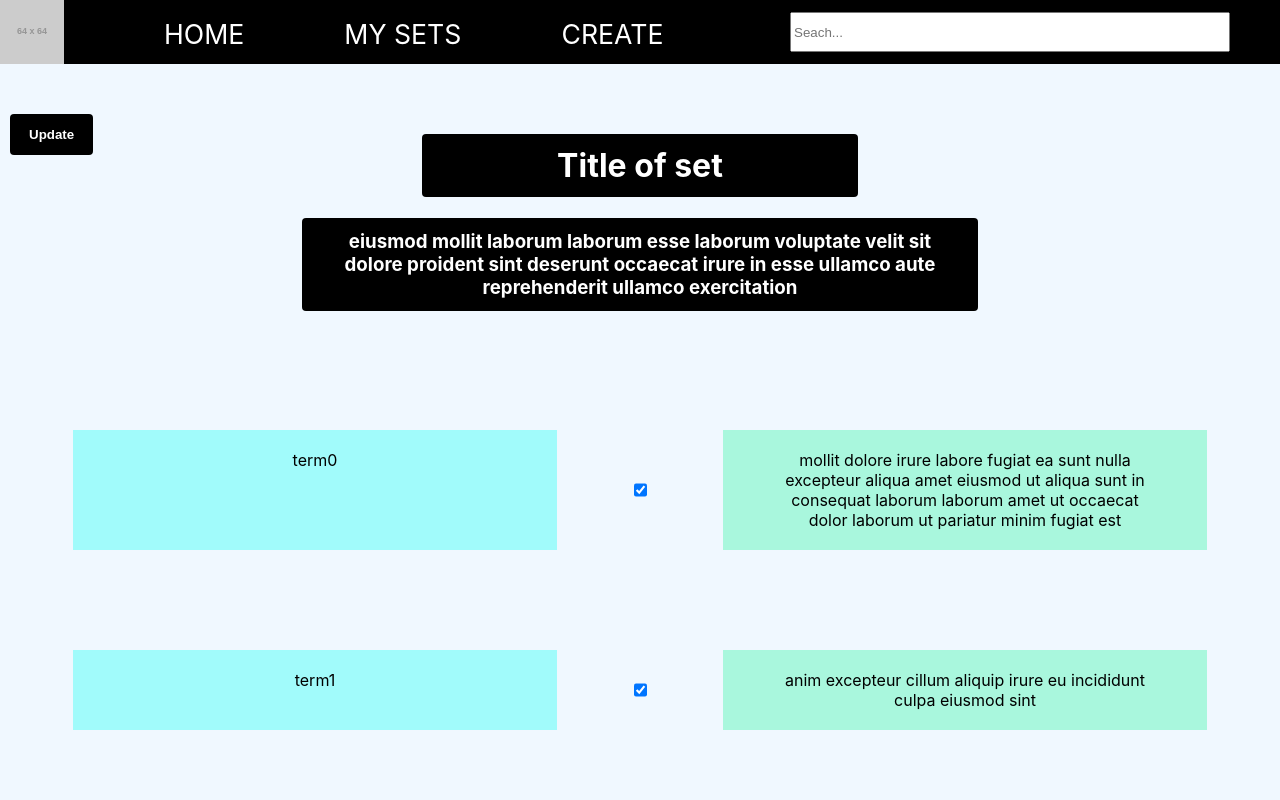
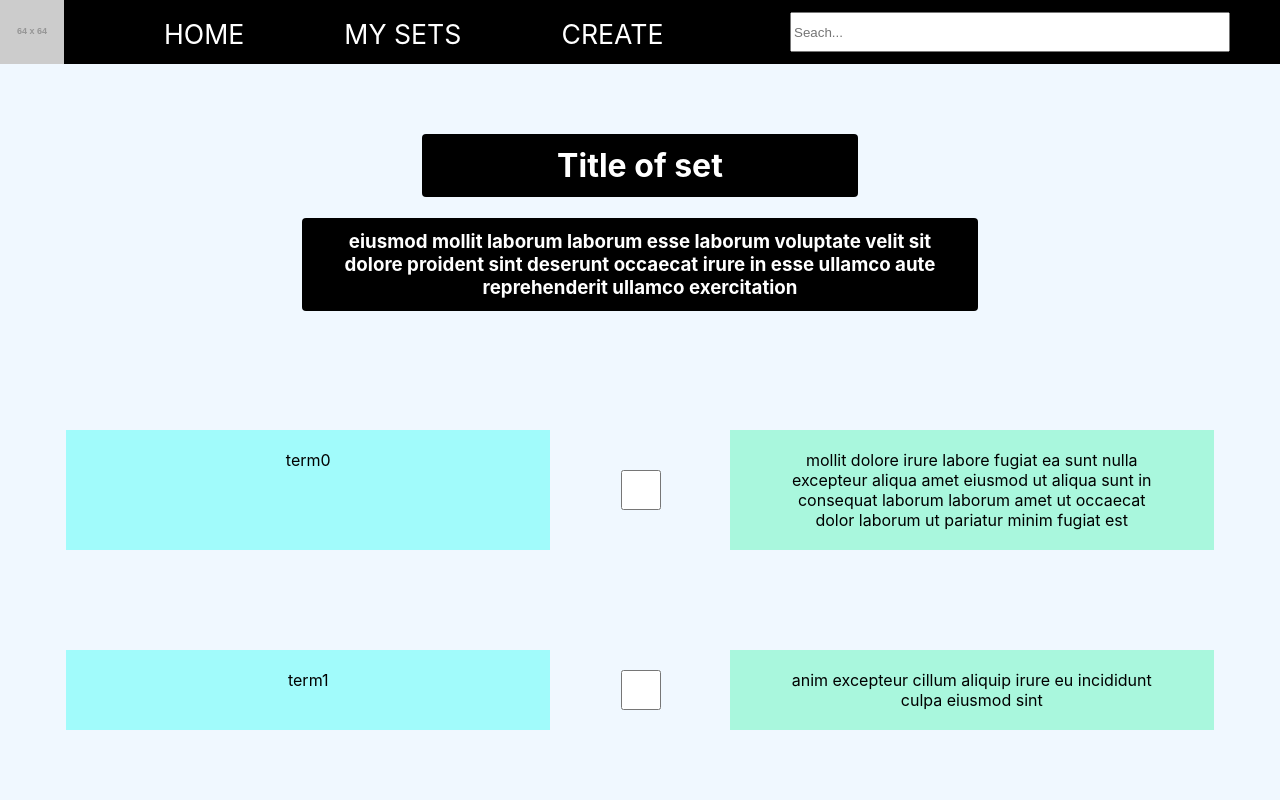
Before and after one commit to Diglettss/Flashcards, a React (Vite) app in the folder flashcards-ui/: page /mysets/update/1 in a window 1280 px wide. Shown: the top 800 px of the page. Built offline with nearby package versions, Linux system fonts and the light colour scheme.

Commit message:
cleaner code, more comments, better checkbox code

```diff
--- a/flashcards-ui/contexts/flashcard.jsx
+++ b/flashcards-ui/contexts/flashcard.jsx
@@ -36,7 +36,7 @@ export const FlashcardContextProvider = ({ children }) => {
                     definition: lorem.generateWords(
                         Math.floor(Math.random() * 22) + 10
                     ),
-                    selected: true,
+                    visibility: true,
                     selectedForTrash: false,
                 });
             }
--- a/flashcards-ui/src/components/App/App.jsx
+++ b/flashcards-ui/src/components/App/App.jsx
@@ -30,7 +30,9 @@ export default function AppContainer() {
 }
 
 function App() {
-    //TODO get rid of turn index.css into a index.scss
+    //TODO turn index.css into a index.scss
+    //TODO keep the sets in a query that's in the users cookies and will trye to send the sets if it returns an error
+    //TODO remove id from buttons
     const { user, setUser, error, setError } = useAuthContext();
 
     useEffect(() => {
@@ -57,10 +59,13 @@ function App() {
                     <Route path="/register" element={<RegistrationPage />} />
                     <Route path="/create" element={<CreateSetPage />} />
                     <Route path="/mysets" element={<MySetPage />} />
-                    <Route path="/mysets/update/:setId" element={<UpdateMySetPage />} />
                     <Route
                         path="/mySets/:setId"
                         element={<FlashcardOverviewPage />}
+                    />
+                    <Route
+                        path="/mysets/update/:setId"
+                        element={<UpdateMySetPage />}
                     />
                     <Route
                         path="/mySets/studymode/:setId"
--- /dev/null
+++ b/flashcards-ui/src/components/FlashcardComponents/Set/Set.jsx
@@ -0,0 +1,20 @@
+import React from "react";
+import { useNavigate } from "react-router-dom";
+
+export default function Set({ set }) {
+    const navigate = useNavigate();
+    return (
+        <div
+            className="set-container"
+            onClick={() => {
+                navigate(`/mysets/${set.setId}`);
+            }}
+        >
+            <div className="name-and-term-num">
+                <div className="set-name">{set.title}</div>
+                <div className="set-length">{set.flashcard.length}</div>
+            </div>
+            <span className="set-description">{set.description}</span>
+        </div>
+    );
+}
--- a/flashcards-ui/src/components/FlashcardOverviewPage/FlashcardOverviewPage.jsx
+++ b/flashcards-ui/src/components/FlashcardOverviewPage/FlashcardOverviewPage.jsx
@@ -4,49 +4,50 @@ import "./FlashcardOverviewPage.css";
 import { useNavigate, useParams } from "react-router-dom";
 import { useFlashcardContext } from "../../../contexts/flashcard.jsx";
 
-function FlashcardOverviewPageContent({ set, setId }) {
+function FlashcardOverviewPageContent({ chosenSet }) {
     const navigate = useNavigate();
     return (
         <div className="flashcard-overview-page">
             <button
                 className="update-button"
-                id={setId}
                 onClick={(e) => {
-                    navigate(`/mysets/update/${e.target.id}`);
+                    console.log(chosenSet.setId);
+                    navigate(`/mysets/update/${chosenSet.setId}`);
                 }}
             >
                 Update
             </button>
-            <h1 className="title">{set.title}</h1>
-            <h3 className="description">
-                {set.description}
-            </h3>
+            <h1 className="title">{chosenSet.title}</h1>
+            <h3 className="description">{chosenSet.description}</h3>
             <div className="flashcards">
-                {set.flashcard.map((e, idx) => (
+                {chosenSet.flashcard.map((e, idx) => (
                     <FlashcardRow
+                        e={e}
                         key={idx}
                         idx={idx}
                         term={e.term}
+                        checkBox={"visibility"}
                         definition={e.definition}
-                        set={set}
+                        chosenSet={chosenSet}
                     />
                 ))}
             </div>
             <div className="start-button">
                 <button
-                    id={set.setId}
                     onClick={(e) => {
-                        const filteredFlashcard = set.flashcard.filter((e) => {
-                            if (e.selected == true) {
-                                return e;
+                        const filteredFlashcard = chosenSet.flashcard.filter(
+                            (e) => {
+                                if (e.visibility == true) {
+                                    return e;
+                                }
                             }
-                        });
+                        );
                         if (filteredFlashcard.length < 2) {
                             console.error(
                                 "Please have at least two flashcards"
                             );
                         } else {
-                            navigate(`/mysets/studymode/${e.target.id}`);
+                            navigate(`/mysets/studymode/${chosenSet.setId}`);
                         }
                     }}
                 >
@@ -61,11 +62,12 @@ export default function FlashcardOverviewPage() {
     const navigate = useNavigate();
     const { mySets } = useFlashcardContext();
     const { setId } = useParams();
-    const [set, setSet] = useState(mySets[setId]);
+    const chosenSet = mySets[setId];
 
+    console.log(chosenSet);
     //if the params setId doesn't exist in mySets send the user to the shadow realm
     useEffect(() => {
-        if (setId < 0 || setId >= mySets.length) {
+        if (!chosenSet) {
             console.log("sending you to the shadow realm");
             navigate("/notfound");
         }
@@ -73,14 +75,7 @@ export default function FlashcardOverviewPage() {
 
     return (
         <>
-            {set ? (
-                <FlashcardOverviewPageContent
-                    setId={setId}
-                    set={set}
-                />
-            ) : (
-                <div />
-            )}
+            <FlashcardOverviewPageContent setId={setId} chosenSet={chosenSet} />
         </>
     );
 }
--- a/flashcards-ui/src/components/FlashcardRow/FlashcardRow.jsx
+++ b/flashcards-ui/src/components/FlashcardRow/FlashcardRow.jsx
@@ -1,37 +1,52 @@
-import React from "react";
+import React, { useRef } from "react";
 
-function CreateRows({ idx, term, definition, set }) {
+export default function FlashcardRow({
+    idx, //The location of the flashcard in the set
+    term,
+    definition,
+    chosenSet, //The set this flashcard is in
+    checkBox, //Is the checkbox for selecting for trash or visibility
+}) {
+    const checkBoxInput = useRef(null);
+    ("I pass in choosenSet because this is how I got selected to work");
     return (
         <div className="flashcard-row">
-            <div className="term-card card">
+            <div
+                className="term-card card"
+                onClick={(e) => {
+                    checkBoxInput.current.checked =
+                        !checkBoxInput.current.checked;
+                    chosenSet.flashcard[idx].visibility =
+                        checkBoxInput.current.checked;
+                }}
+            >
                 <span className="term">{term}</span>
             </div>
             <input
-                defaultChecked={set.flashcard[idx].selected}
+                ref={checkBoxInput}
+                title={
+                    checkBox == "visibility"
+                        ? "Flashcard visibility"
+                        : "Select for trash"
+                }
+                defaultChecked={chosenSet.flashcard[idx][checkBox]}
                 type="checkbox"
-                id={idx}
-                className="myCheck"
+                className={`myCheck ${checkBox || "hidden"}`}
                 onClick={(e) => {
-                    set.flashcard[e.target.id].selected = e.target.checked;
+                    chosenSet.flashcard[idx].visibility = e.target[checkBox];
                 }}
             ></input>
-            <div className="definition-card card">
+            <div
+                className="definition-card card"
+                onClick={(e) => {
+                    checkBoxInput.current.checked =
+                        !checkBoxInput.current.checked;
+                    chosenSet.flashcard[idx].visibility =
+                        checkBoxInput.current.checked;
+                }}
+            >
                 <span className="definition">{definition}</span>
             </div>
         </div>
     );
 }
-
-export default function FlashcardRow({ idx, term, definition, set }) {
-    return (
-        <>
-            <CreateRows
-                key={idx}
-                idx={idx}
-                term={term}
-                definition={definition}
-                set={set}
-            />
-        </>
-    );
-}
--- a/flashcards-ui/src/components/MySetPage/MySetPage.jsx
+++ b/flashcards-ui/src/components/MySetPage/MySetPage.jsx
@@ -1,36 +1,10 @@
 import React, { useEffect } from "react";
-import { LoremIpsum } from "lorem-ipsum";
 import "./MySetPage.css";
-import { useNavigate } from "react-router-dom";
 import { useFlashcardContext } from "../../../contexts/flashcard";
-import { useParams } from "react-router-dom";
-
-function Set({ set }) {
-    const navigate = useNavigate();
-    return (
-        <div
-            className="set-container"
-            id={set.setId}
-            onClick={(e) => {
-                    navigate(`/mysets/${e.target.id}`);
-            }}
-        >
-            <div className="name-and-term-num">
-                <div className="set-name" id={set.setId}>
-                    {set.title}
-                </div>
-                <div className="set-length" id={set.setId}>
-                    {set.flashcard.length}
-                </div>
-            </div>
-            <span className="set-description" id={set.setId}>
-                {set.description}
-            </span>
-        </div>
-    );
-}
+import Set from "../FlashcardComponents/Set/Set";
 
 export default function MySetPage() {
+    "This takes the varibale mySets fron contexts/flashcard and loops it through the Set component";
     const { mySets } = useFlashcardContext();
 
     // const navigate = useNavigate();
--- a/flashcards-ui/src/components/StudyPage/StudyPage.css
+++ b/flashcards-ui/src/components/StudyPage/StudyPage.css
@@ -27,6 +27,7 @@
 .study-page .flashcard {
   margin: auto;
   background-color: bisque;
+  cursor: pointer;
   display: inline-block;
   width: 800px;
   max-width: 90vw;
--- a/flashcards-ui/src/components/StudyPage/StudyPage.scss
+++ b/flashcards-ui/src/components/StudyPage/StudyPage.scss
@@ -24,6 +24,7 @@
     .flashcard {
         margin: auto;
         background-color: bisque;
+        cursor: pointer;
         display: inline-block;
         width: 800px;
         max-width: 90vw;
@@ -45,7 +46,7 @@
         flex-wrap: wrap;
         justify-content: center;
     }
-    .button-container{
+    .button-container {
         display: flex;
         justify-content: space-between;
     }
@@ -53,7 +54,7 @@
         display: inline-block;
         margin: 10px;
     }
-    .back-button{
+    .back-button {
         right: 100px;
     }
 }
--- a/flashcards-ui/src/components/UpdateMySetPage/UpdateMySetPage.jsx
+++ b/flashcards-ui/src/components/UpdateMySetPage/UpdateMySetPage.jsx
@@ -1,53 +1,45 @@
-import React, {useState} from "react";
+import React, { useState } from "react";
 import { useParams } from "react-router-dom";
 import { useFlashcardContext } from "../../../contexts/flashcard";
 import FlashcardRow from "../FlashcardRow/FlashcardRow.jsx";
 
-
 export default function UpdateMySetPage() {
     const { mySets } = useFlashcardContext();
     const { setId } = useParams();
-    const [set, setSet] = useState(mySets[setId]);
+    const chosenSet = mySets[setId];
 
     return (
         <div className="flashcard-overview-page">
-            <button
-                className="update-button"
-                id={setId}
-                onClick={(e) => {
-                    navigate(`/mysets/update/${e.target.id}`);
-                }}
-            >
-                Update
-            </button>
-            <h1 className="title">{set.title}</h1>
-            <h3 className="description">{set.description}</h3>
+            <h1 className="title">{chosenSet.title}</h1>
+            <h3 className="description">{chosenSet.description}</h3>
             <div className="flashcards">
-                {set.flashcard.map((e, idx) => (
+                {chosenSet.flashcard.map((e, idx) => (
                     <FlashcardRow
                         key={idx}
                         idx={idx}
                         term={e.term}
                         definition={e.definition}
-                        set={set}
+                        chosenSet={chosenSet}
+                        checkBox={"selectedForTrash"}
                     />
                 ))}
             </div>
             <div className="start-button">
                 <button
-                    id={set.setId}
                     onClick={(e) => {
-                        const filteredFlashcard = set.flashcard.filter((e) => {
-                            if (e.selected == true) {
-                                return e;
+                        const filteredFlashcard = chosenSet.flashcard.filter(
+                            (e) => {
+                                if (e.visibility == true) {
+                                    return e;
+                                }
                             }
-                        });
+                        );
                         if (filteredFlashcard.length < 2) {
                             console.error(
                                 "Please have at least two flashcards"
                             );
                         } else {
-                            navigate(`/mysets/studymode/${e.target.id}`);
+                            navigate(`/mysets/studymode/${chosenSet.setId}`);
                         }
                     }}
                 >
--- a/flashcards-ui/src/main.css
+++ b/flashcards-ui/src/main.css
@@ -27,7 +27,13 @@ body {
   margin-top: 100px;
 }
 
-.flashcards .card {
+.flashcards .flashcard-row input {
+  width: 40px;
+  cursor: pointer;
+}
+
+.flashcards .flashcard-row .card {
+  cursor: pointer;
   margin: 0 auto;
   width: 30%;
   text-align: center;
@@ -35,15 +41,15 @@ body {
   padding: 20px 50px;
 }
 
-.flashcards .term-card {
+.flashcards .flashcard-row .term-card {
   background-color: #a1fbfb;
 }
 
-.flashcards .term-card .term {
+.flashcards .flashcard-row .term-card .term {
   margin: auto 0;
 }
 
-.flashcards .definition-card {
+.flashcards .flashcard-row .definition-card {
   background-color: #a9f7dd;
 }
 /*# sourceMappingURL=main.css.map */
--- a/flashcards-ui/src/main.scss
+++ b/flashcards-ui/src/main.scss
@@ -15,9 +15,12 @@ body {
     .flashcard-row {
         display: flex;
         margin-top: 100px;
+        input {
+            width: 40px;
+            cursor: pointer;
         }
-
         .card {
+            cursor: pointer;
             margin: 0 auto;
             width: 30%;
             text-align: center;
@@ -35,3 +38,4 @@ body {
             background-color: rgb(169, 247, 221);
         }
     }
+}
```
Also changed, not shown: flashcards-ui/src/components/StudyPage/StudyPage.jsx (+12 -8 lines), 2 other files (tests, documents, lock files or other folders). Lines whose indentation alone changed are shown as unchanged.
